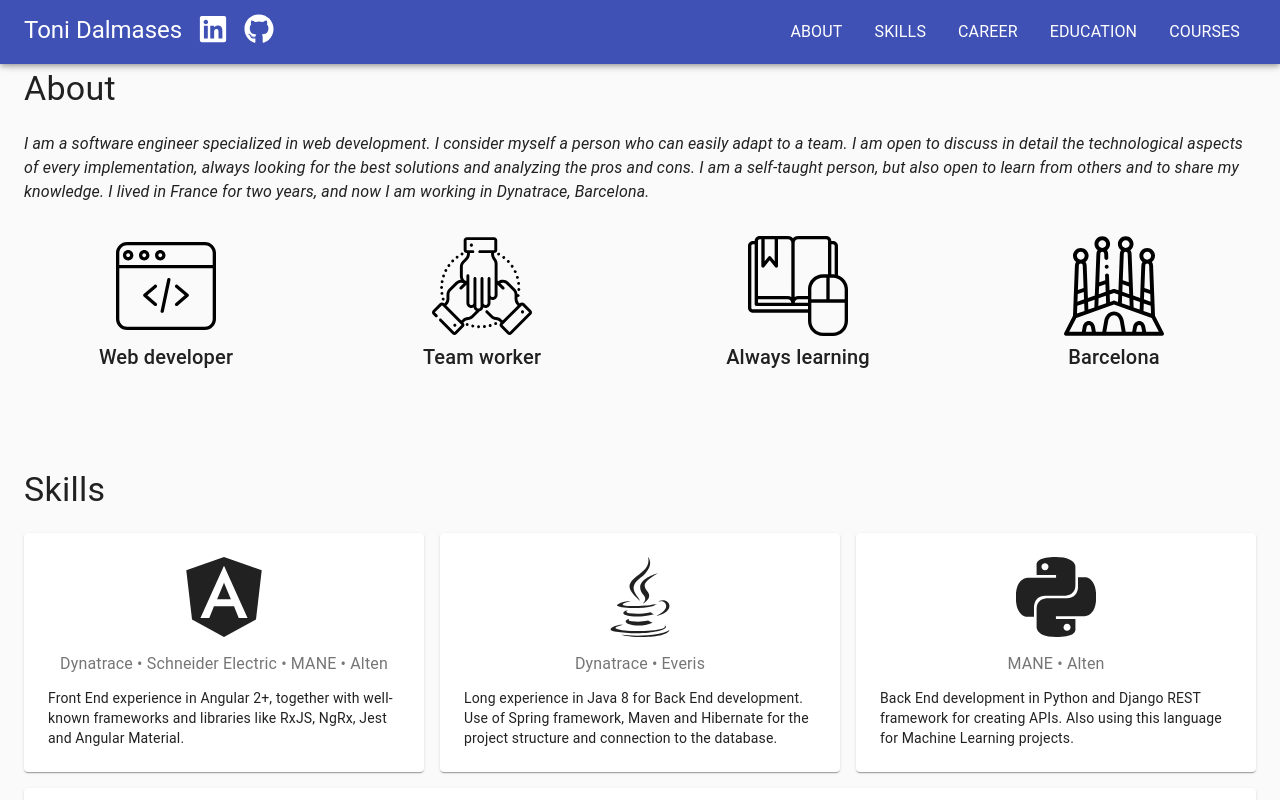
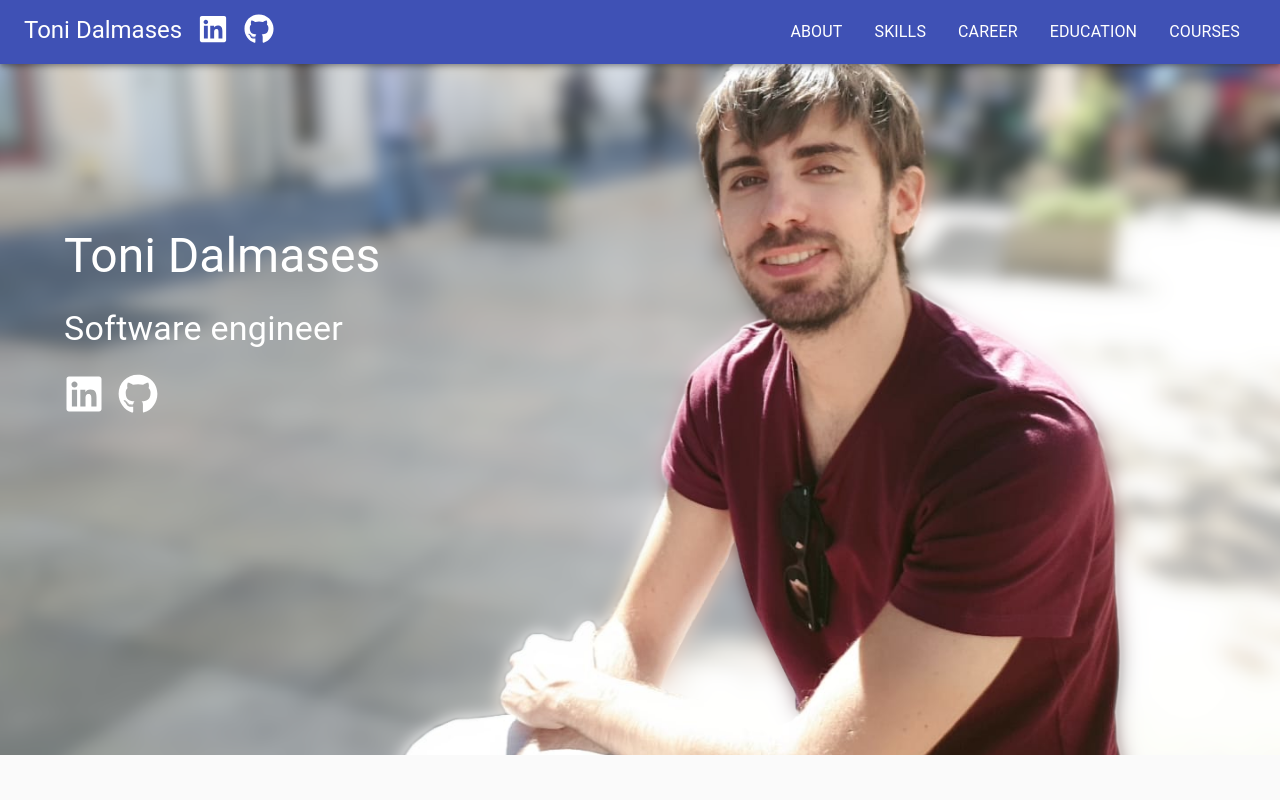
Before and after one commit to tonidalmases/tonidalmases, a React (Create React App) app: page / in a window 1280 px wide. Shown: the top 800 px of the page. Built offline with nearby package versions, Linux system fonts and the light colour scheme.

Commit message:
Introduction

```diff
--- a/src/App.js
+++ b/src/App.js
@@ -2,6 +2,7 @@ import React from 'react';
 import { Container } from '@material-ui/core';
 import { BrowserRouter } from 'react-router-dom';
 import Header from './components/header/Header';
+import Introduction from './components/introduction/Introduction';
 import About from './components/about/About';
 import Skills from './components/skills/Skills';
 import Career from './components/career/Career';
@@ -13,6 +14,7 @@ function App() {
   return (
     <BrowserRouter>
       <Header />
+      <Introduction />
       <Container>
         <About />
         <Skills />
--- a/src/components/introduction/Introduction.js
+++ b/src/components/introduction/Introduction.js
@@ -1,7 +1,65 @@
 import React from 'react';
+import { makeStyles, Typography, Grid, Box } from '@material-ui/core';
+import { FaLinkedin, FaGithub } from 'react-icons/fa';
+
+const useStyles = makeStyles({
+  container: {
+    position: 'relative',
+  },
+  textBlock: {
+    position: 'absolute',
+    paddingRight: '50%',
+    color: 'white',
+    left: '5%',
+    top: '30%',
+  },
+  link: {
+    color: 'white',
+  },
+});
 
 function Introduction() {
-  return <div>Introduction section</div>;
+  const classes = useStyles();
+
+  return (
+    <div className={classes.container}>
+      <img src="images/me/me.png" alt="me" width="100%" />
+      <div className={classes.textBlock}>
+        <Grid container spacing={3}>
+          <Grid item xs={12}>
+            <Typography variant="h3">Toni Dalmases</Typography>
+          </Grid>
+          <Grid item xs={12}>
+            <Typography variant="h4">Software engineer</Typography>
+          </Grid>
+
+          <Grid item xs={12} className={classes.linksContainer}>
+            <Box display="flex" gridColumnGap="1em">
+              <a
+                title="LinkedIn"
+                href="https://linkedin.com/in/tonidalmases"
+                className={classes.link}
+                target="_blank"
+                rel="noreferrer"
+              >
+                <FaLinkedin size="40px" />
+              </a>
+
+              <a
+                title="Github"
+                href="https://github.com/tonidalmases"
+                className={classes.link}
+                target="_blank"
+                rel="noreferrer"
+              >
+                <FaGithub size="40px" />
+              </a>
+            </Box>
+          </Grid>
+        </Grid>
+      </div>
+    </div>
+  );
 }
 
 export default Introduction;
--- a/src/components/shared/ExperienceItem.js
+++ b/src/components/shared/ExperienceItem.js
@@ -41,7 +41,7 @@ function ExperienceItem({ experience, className }) {
       )}
 
       <Grid item xs>
-        <Typography variant="h6" gutterBottom={true}>
+        <Typography variant="h6" gutterBottom>
           {experience.name}
         </Typography>
 
```
Also changed, not shown: public/images/me/me.png (added), 1 other file (tests, documents, lock files or other folders).
